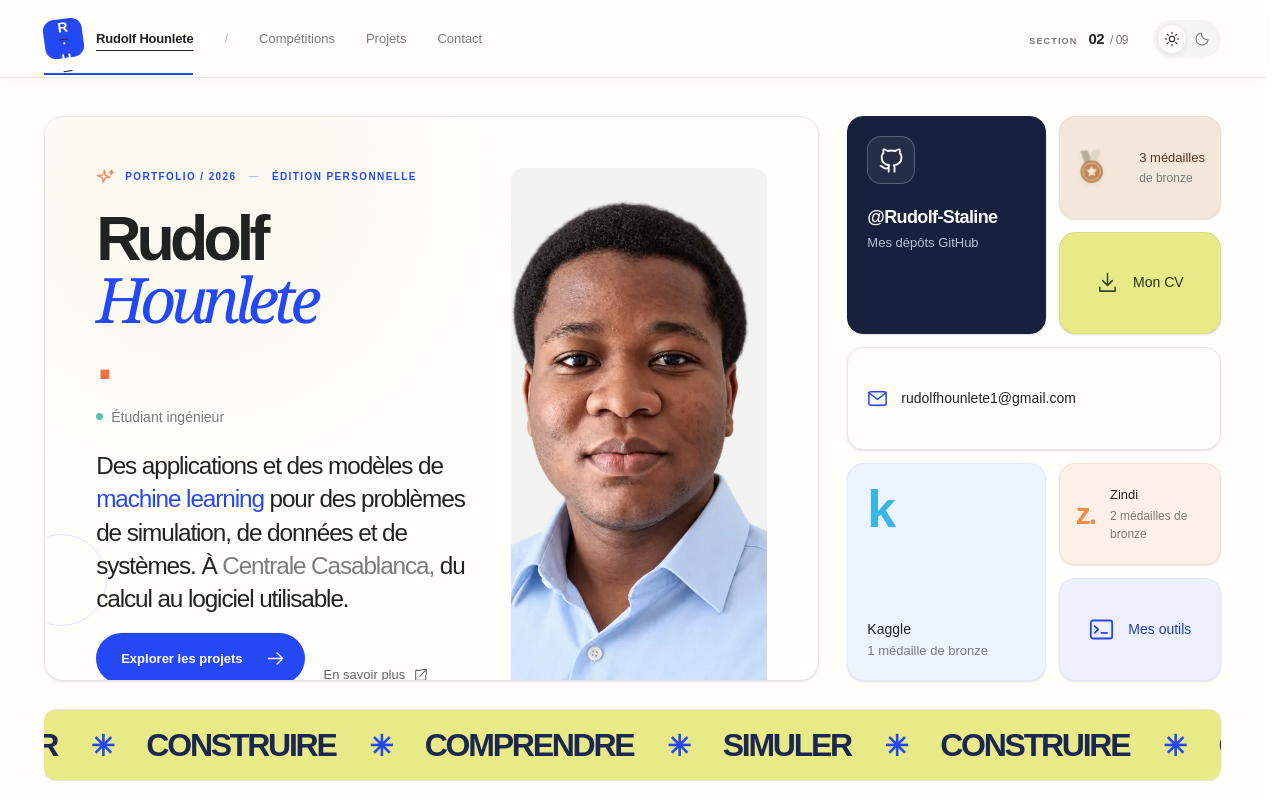
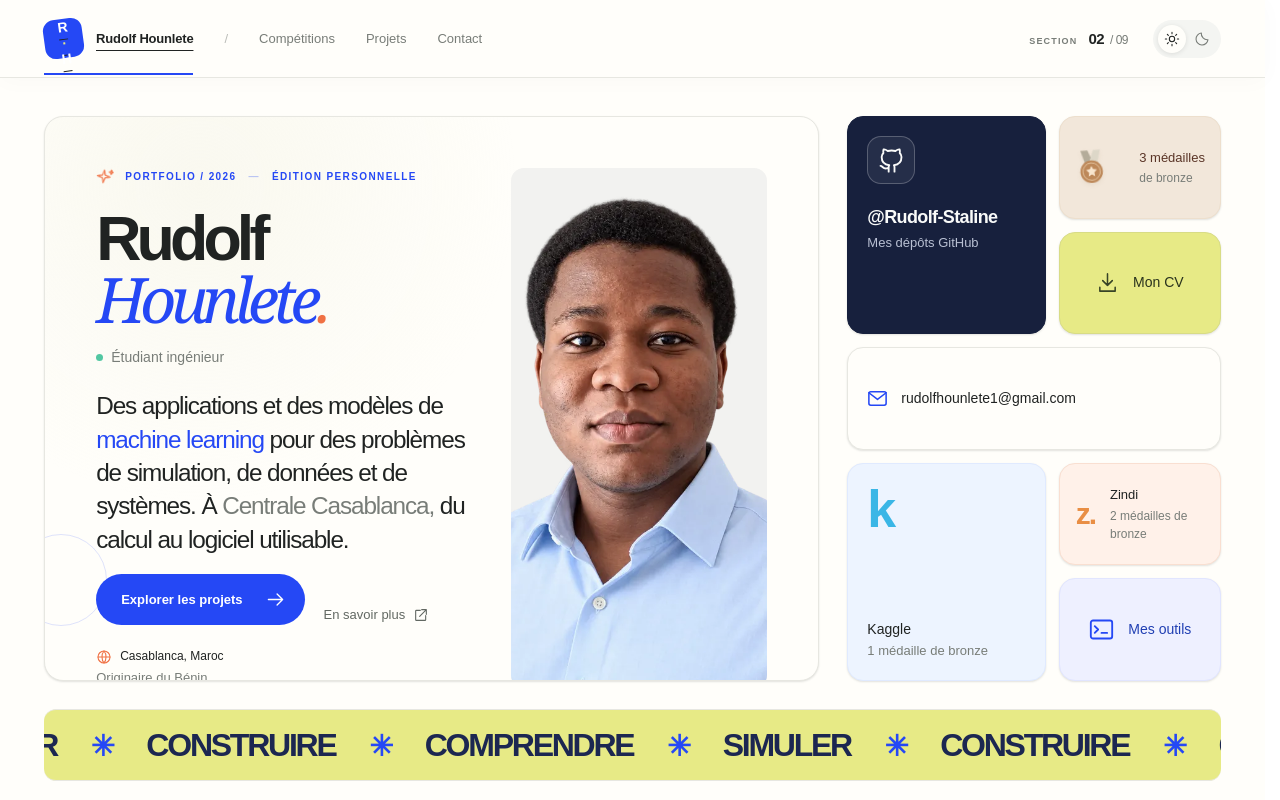
Before and after one commit to Rudolf-Staline/Portfolio, a React (Vite) app: page / in a window 1280 px wide. Shown: the top 800 px of the page. Built offline with nearby package versions, Linux system fonts and the light colour scheme.

Commit message:
Keep hero punctuation anchored to the second line of the name

```diff
--- a/src/App.tsx
+++ b/src/App.tsx
@@ -142,7 +142,7 @@ function App() {
     <a className="skip-link" href="#main">Aller au contenu</a><MotionEnhancer/>
     <header className="topbar"><nav className="top-links" aria-label="Navigation principale"><a href="#accueil" aria-current={active < 3 ? 'location' : undefined}><span className="brand-sigil">R<span>·</span>H</span><span className="brand-title">Rudolf Hounlete</span></a><span aria-hidden="true">/</span><a href="#competitions" aria-current={active === 3 ? 'location' : undefined}>Compétitions</a><a href="#projets" aria-current={active === 4 ? 'location' : undefined}>Projets</a><a href="#contact" aria-current={active === 8 ? 'location' : undefined}>Contact</a></nav><div className="header-end"><span className="chapter-counter"><span>SECTION</span> {String(active + 1).padStart(2, '0')}<small> / 09</small></span><button type="button" className="theme-switch" onClick={changeTheme} aria-label={dark ? 'Activer le thème clair' : 'Activer le thème sombre'} title={dark ? 'Thème clair' : 'Thème sombre'}><span className={!dark ? 'chosen' : ''}><Icon name="sun" size={16}/></span><span className={dark ? 'chosen' : ''}><Icon name="moon" size={16}/></span></button></div></header>
     <main className="horizontal-track" id="main" tabIndex={-1} aria-label="Portfolio de Rudolf Hounlete">
-      <section className="rail-panel profile-panel motion-in" id="accueil" aria-labelledby="profile-name"><article className="card intro-card"><div className="intro-edition"><IconMark name="spark" size={17}/> PORTFOLIO / 2026 <span>—</span> ÉDITION PERSONNELLE</div><div className="person-line"><img src="/portrait-rudolf.webp" alt="Portrait de Rudolf Hounlete" width="840" height="840" fetchPriority="high"/><div><h1 id="profile-name">Rudolf <em>Hounlete</em><span className="hero-period">.</span></h1><p><span className="status-dot"/>Étudiant ingénieur</p></div></div><p className="intro-text">Des applications et des modèles de <span>machine learning</span> pour des problèmes de simulation, de données et de systèmes. À <span>Centrale Casablanca,</span> du calcul au logiciel utilisable.</p><div className="intro-actions"><a className="intro-primary" href="#projets">Explorer les projets <IconMark name="arrow-right" size={19}/></a><a className="inline-link intro-more" href="#apropos">En savoir plus <IconMark name="external" size={16}/></a></div><div className="location"><p><IconMark name="globe" size={16}/> Casablanca, Maroc</p><span>Originaire du Bénin</span></div><Globe/></article></section>
+      <section className="rail-panel profile-panel motion-in" id="accueil" aria-labelledby="profile-name"><article className="card intro-card"><div className="intro-edition"><IconMark name="spark" size={17}/> PORTFOLIO / 2026 <span>—</span> ÉDITION PERSONNELLE</div><div className="person-line"><img src="/portrait-rudolf.webp" alt="Portrait de Rudolf Hounlete" width="840" height="840" fetchPriority="high"/><div><h1 id="profile-name">Rudolf <em>Hounlete<span className="hero-period">.</span></em></h1><p><span className="status-dot"/>Étudiant ingénieur</p></div></div><p className="intro-text">Des applications et des modèles de <span>machine learning</span> pour des problèmes de simulation, de données et de systèmes. À <span>Centrale Casablanca,</span> du calcul au logiciel utilisable.</p><div className="intro-actions"><a className="intro-primary" href="#projets">Explorer les projets <IconMark name="arrow-right" size={19}/></a><a className="inline-link intro-more" href="#apropos">En savoir plus <IconMark name="external" size={16}/></a></div><div className="location"><p><IconMark name="globe" size={16}/> Casablanca, Maroc</p><span>Originaire du Bénin</span></div><Globe/></article></section>
       <section className="rail-panel links-panel motion-in" id="liens" aria-label="Liens et distinctions"><div className="social-grid">
         <a className="card social-card github-card icon-card" href={contact.github} target="_blank" rel="noreferrer"><div className="social-glyph"><Icon name="github" size={28}/></div><div><strong>@Rudolf-Staline</strong><span>Mes dépôts GitHub</span></div><span className="card-corner"><Icon name="arrow" size={16}/></span><span className="sr-only"> (nouvel onglet)</span></a>
         <a className="card social-card medal-card" href="#competitions"><Medal/><div><strong>3 médailles</strong><span>de bronze</span></div></a>
```
